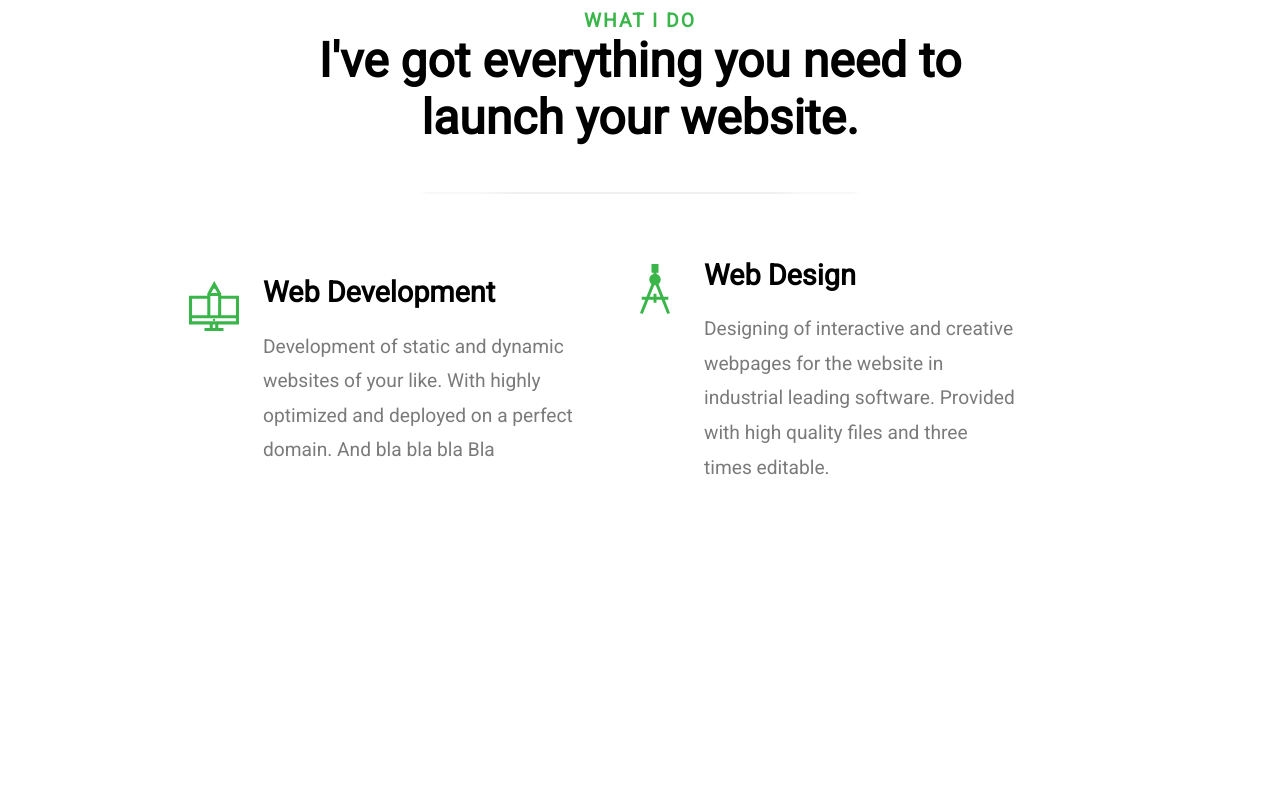
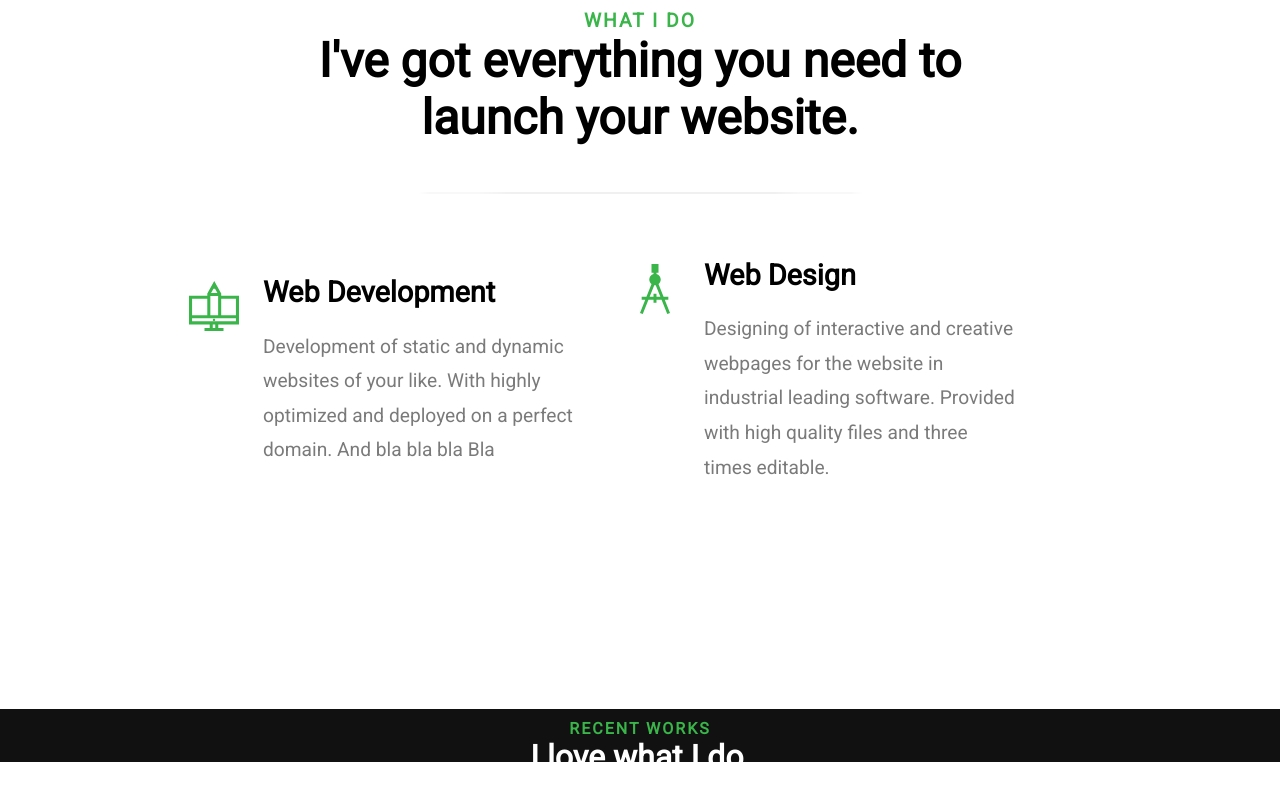
Before and after one commit to DeepanshuKant/Deepanshu-Portfolio, a React (Create React App) app: page / in a window 1280 px wide. Shown: the part 1787-2587 px from the top of the page. Before the commit the page ends 2496 px from the top, so only its background shows below. Built offline with nearby package versions, Linux system fonts and the light colour scheme; no server answers.

Commit message:
works section added

```diff
--- a/src/App.js
+++ b/src/App.js
@@ -24,7 +24,7 @@ function App() {
       <Home />
       <About />
       <Service />
-      {/* <Work /> */}
+      <Work />
     </>
   );
 }
```
